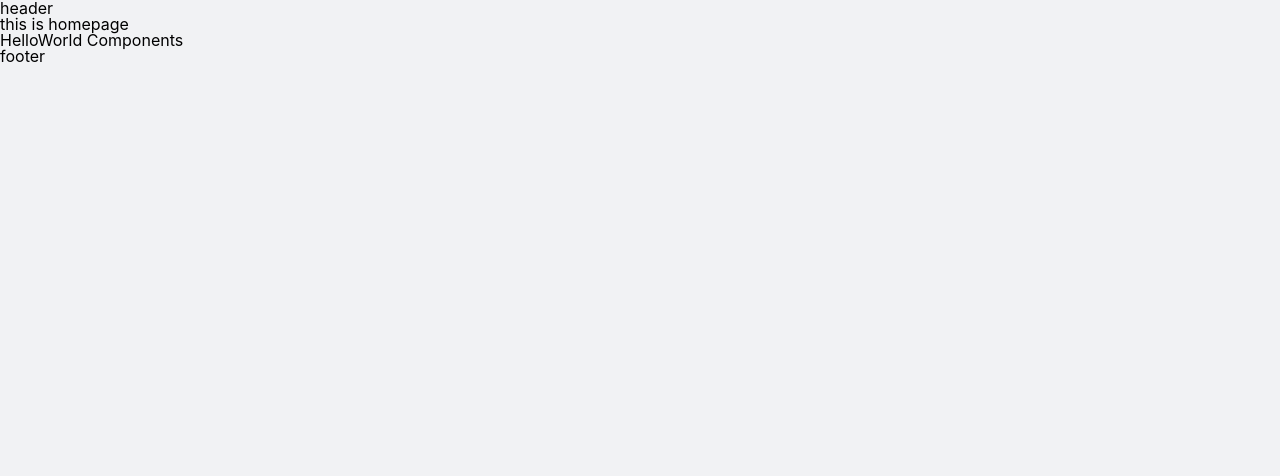
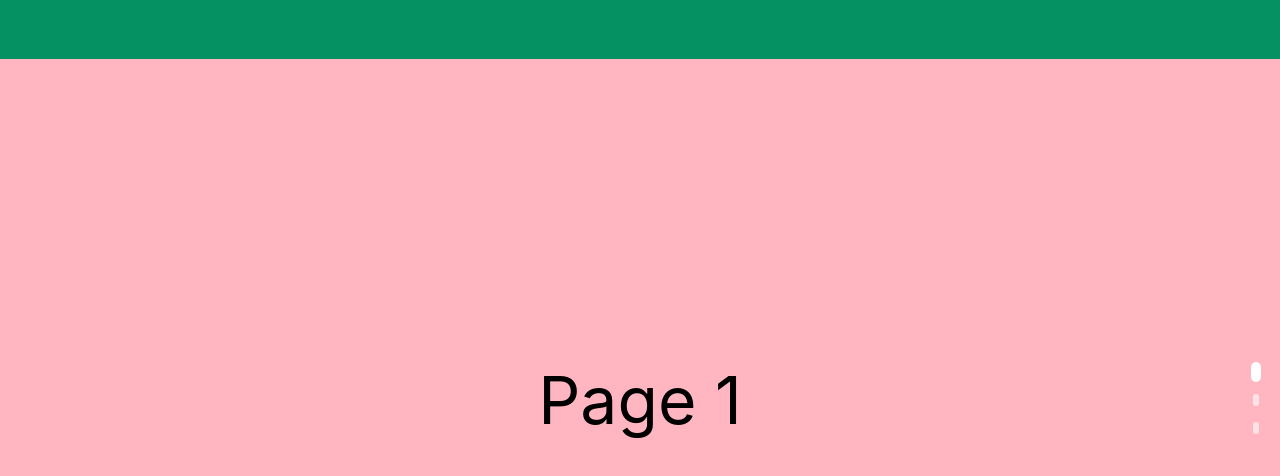
Before and after one commit to VictorZW/hancui-pc, a Vue app: page / in a window 1280 px wide. Shown: the top 476 px of the page. Built offline with nearby package versions, Linux system fonts and the light colour scheme.

Commit message:
首页全屏滚动

```diff
--- a/index.html
+++ b/index.html
@@ -4,9 +4,11 @@
     <meta charset="utf-8">
     <meta name="viewport" content="width=device-width,initial-scale=1.0">
     <title>hancui-pc</title>
+    <link rel="stylesheet" href="./static/pureFullPage.min.css">
   </head>
   <body>
     <div id="app"></div>
+    <script src="./static/pureFullPage.min.js"></script>
     <!-- built files will be auto injected -->
   </body>
 </html>
--- a/src/App.vue
+++ b/src/App.vue
@@ -1,14 +1,18 @@
 <template>
   <div id="app">
-    <div class="header">header</div>
+    <PageHeader/>
     <router-view/>
     <div class="footer">footer</div>
   </div>
 </template>
 
 <script>
+  import PageHeader from '@/components/PageHeader'
   export default {
-    name: 'App'
+    name: 'App',
+    components: {
+      PageHeader
+    }
   }
 </script>
 
--- /dev/null
+++ b/src/components/PageHeader/index.vue
@@ -0,0 +1,29 @@
+<template>
+  <div class="page-header">
+    <div class="header-inner"></div>
+  </div>
+</template>
+
+<script>
+  export default {
+    name: 'PageHeader'
+  }
+</script>
+
+<style lang="scss" scoped>
+  .page-header {
+    width: 100%;
+    height: 59px;
+    background-color: #069163;
+    position: fixed;
+    top: 0;
+    left: 0;
+    right: 0;
+    z-index: 100;
+    .header-inner {
+      width: 1200px;
+      height: 100%;
+      margin: auto;
+    }
+  }
+</style>
--- a/src/pages/HomePage/index.vue
+++ b/src/pages/HomePage/index.vue
@@ -1,7 +1,14 @@
 <template>
-  <div class="home-page">
-    <div>{{ Msg }}</div>
-    <HelloWorld/>
+  <div id="pureFullPage" class="home-page">
+    <div class="page">
+      <p>Page 1</p>
+    </div>
+    <div class="page">
+      <p>Page 2</p>
+    </div>
+    <div class="page">
+      <p>Page 3</p>
+    </div>
   </div>
 </template>
 
@@ -17,6 +24,46 @@
     },
     components: {
       HelloWorld
+    },
+    mounted() {
+      // 创建全屏滚动实例，传入动画回调函数，并初始化
+      new PureFullPage({
+        delay: 1000,
+        isShowNav: true
+      })
     }
   }
 </script>
+
+<style lang="scss">
+  html, body, #app {
+    overflow: hidden;
+    height: 100%;
+  }
+  .home-page {
+    width: 100%;
+    height: 100%;
+
+    .page {
+      display: flex;
+      justify-content: center;
+      align-items: center;
+    }
+
+    .page p {
+      font-size: 66px;
+    }
+
+    .page:nth-child(1) {
+      background: lightpink no-repeat center/cover;
+    }
+
+    .page:nth-child(2) {
+      background: lightgreen no-repeat center/cover;
+    }
+
+    .page:nth-child(3) {
+      background: lightskyblue no-repeat center/cover;
+    }
+  }
+</style>
--- /dev/null
+++ b/static/pureFullPage.min.css
@@ -0,0 +1 @@
+@charset "UTF-8";body,html{padding:0;margin:0;overflow:hidden}#pureFullPage{position:relative;top:0;transition:all 1s ease;touch-action:none}#pureFullPage .page{width:100%;height:100%}#pureFullPage .nav{position:fixed;top:50%;right:15px;width:18px;transform:translateY(-50%)}#pureFullPage .nav p{width:18px;height:20px;padding:14px 0;margin:0 auto;cursor:pointer}#pureFullPage .nav p span{display:block;position:relative;top:50%;transform:translateY(-50%);width:6px;height:12px;margin:0 auto;background-color:rgba(255,255,255,.6);border-radius:12px;transition:all 150ms ease-in-out}#pureFullPage .nav p:hover span{width:8px;height:16px;background-color:#fff}#pureFullPage .nav p.active span{width:10px;height:20px;background-color:#fff}
```
Also changed, not shown: static/pureFullPage.min.js (added).
